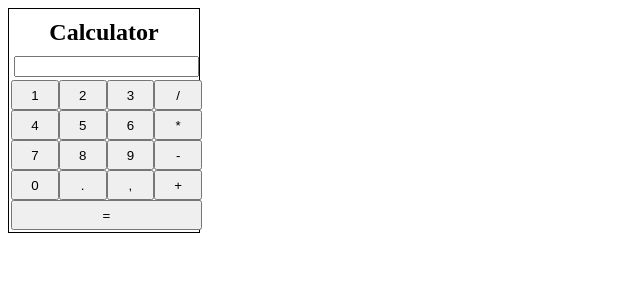
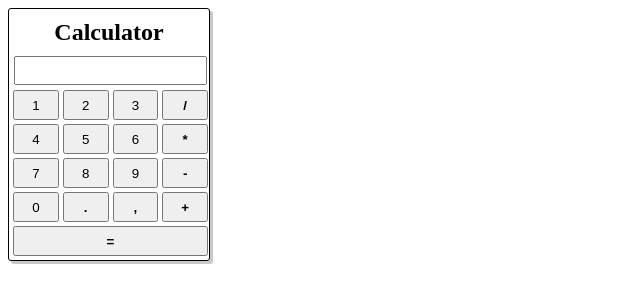
Before and after one commit to caiofrancolin/css_calculator, a plain HTML site: page index.html in a window 1280 px wide. Shown: the whole page, without its empty margins (0-640 px from the left). Drawn offline with Linux system fonts and the light colour scheme.

Commit message:
Alterações no CSS

```diff
--- a/css/style.css
+++ b/css/style.css
@@ -1,8 +1,8 @@
-
-
 .container-calculator {
   border: 1px solid black;
-  width: 190px;
+  width: 200px;
+  border-radius: 3px;
+  box-shadow: 3px 3px rgb(200, 200, 200);
 }
 
 .calculator-title {
@@ -12,6 +12,9 @@
 
 .display {
   margin: 0px 3px 3px 3px;
+  padding: 5px;
+  text-align: right;
+  font-weight: bold;
 }
 
 .calculator {
@@ -20,6 +23,15 @@
 
 .button {
   height: 30px;
+  margin: 2px;;
+}
+
+.button:hover {
+  background-color: rgb(172, 170, 170);
+}
+
+.char {
+  font-weight: bold;
 }
 
 .grid {
--- a/index.html
+++ b/index.html
@@ -13,25 +13,25 @@
     <div class="calculator grid grid-template-columns-1">
       <input id="display" class="display" type="text">
       <div class="number-buttons grid grid-template-columns-4">
-        <input class="button" type="button" value="1">
-        <input class="button" type="button" value="2">
-        <input class="button" type="button" value="3">
-        <input class="button" type="button" value="/">
-        <input class="button" type="button" value="4">
-        <input class="button" type="button" value="5">
-        <input class="button" type="button" value="6">
-        <input class="button" type="button" value="*">
-        <input class="button" type="button" value="7">
-        <input class="button" type="button" value="8">
-        <input class="button" type="button" value="9">
-        <input class="button" type="button" value="-">
-        <input class="button" type="button" value="0">
-        <input class="button" type="button" value=".">
-        <input class="button" type="button" value=",">
-        <input class="button" type="button" value="+">
+        <button class="button number" value="1">1</button>
+        <button class="button number" value="2">2</button>
+        <button class="button number" value="3">3</button>
+        <button class="button char" value="/">/</button>
+        <button class="button number" value="4">4</button>
+        <button class="button number" value="5">5</button>
+        <button class="button number" value="6">6</button>
+        <button class="button char" value="*">*</button>
+        <button class="button number" value="7">7</button>
+        <button class="button number" value="8">8</button>
+        <button class="button number" value="9">9</button>
+        <button class="button char" value="-">-</button>
+        <button class="button number" value="0">0</button>
+        <button class="button char" value=".">.</button>
+        <button class="button char" value=",">,</button>
+        <button class="button char" value="+">+</button>
       </div>
       <div class="number-buttons grid grid-template-columns-1">
-        <input class="button" type="button" value="=">
+        <button class="button char" type="button" value="=">=</button>
       </div>
     </div>
   </div>
```
